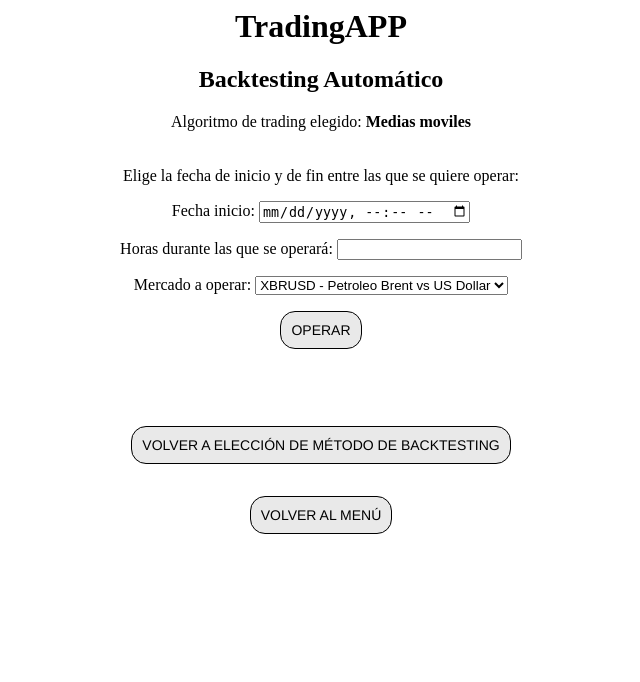
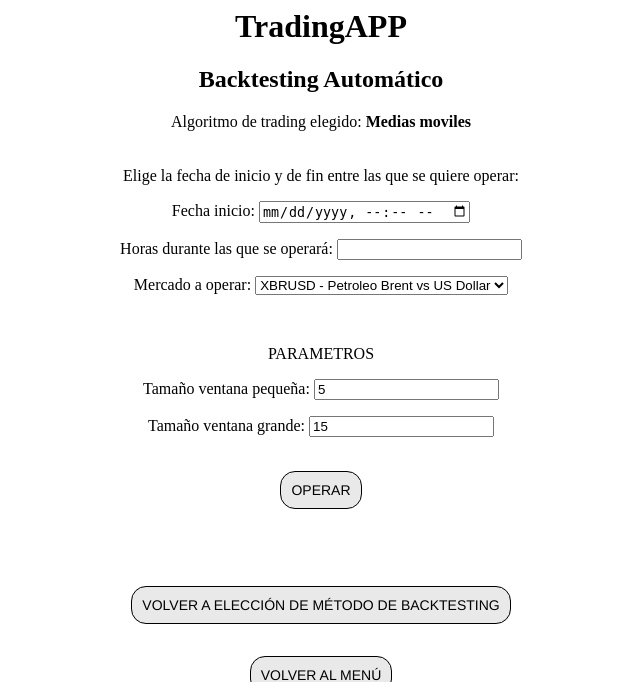
Before and after one commit to mcarmona99/TFG, a Django app: page /backtesting/automatico/ in a window 1280 px wide. Shown: the top 682 px of the page, without its empty margins (319-959 px from the left). Run offline with Django 3.2, Linux system fonts and the light colour scheme.

Commit message:
Añadidos parametros para medias moviles

```diff
--- a/TradingAPP/Interface/templates/TradingAPP/backtesting_auto.html
+++ b/TradingAPP/Interface/templates/TradingAPP/backtesting_auto.html
@@ -32,6 +32,17 @@ Elige la fecha de inicio y de fin entre las que se quiere operar:<br>
             </select>
         </label>
     </p>
+
+    <br>
+
+    {% if sesion_actual.algoritmo_elegido.nombre == 'Medias moviles' %}
+    <p>PARAMETROS</p>
+    <p>Tamaño ventana pequeña:     <input type="number" name="ventana_pequena" value="5" min="1" /></p>
+    <p>Tamaño ventana grande:      <input type="number" name="ventana_grande" value="15" min="1" /></p>
+    {% endif %}
+
+    <br>
+
     <input class="boton" type="submit" value="Operar"/>
 </form>
 
--- a/TradingAPP/Interface/views.py
+++ b/TradingAPP/Interface/views.py
@@ -60,12 +60,15 @@ def operar_backtesting(request):
         beneficios = 0.0
 
         if sesion_actual.algoritmo_elegido.nombre == 'Medias moviles':
+            ventana_pequena = int(request.POST["ventana_pequena"])
+            ventana_grande = int(request.POST["ventana_grande"])
+
             # Moving average crossover
             # Parametrizar con las ventanas pequeña y grande que se quiera (3 y 6 por ej)
             # Ultimo parametro indica tiempo en horas que durará el trading
 
             acciones, ultimo_precio = \
-                moving_average.moving_average(data, mercado, 5, 15, backtesting=True,
+                moving_average.moving_average(data, mercado, ventana_pequena, ventana_grande, backtesting=True,
                                               backtesting_start_date=utils.transform_date(inicio),
                                               time_trading_in_hours=int(horas))
             beneficios = common.get_actions_results(acciones, ultimo_precio)
```
Also changed, not shown: TradingAPP/db.sqlite3.
